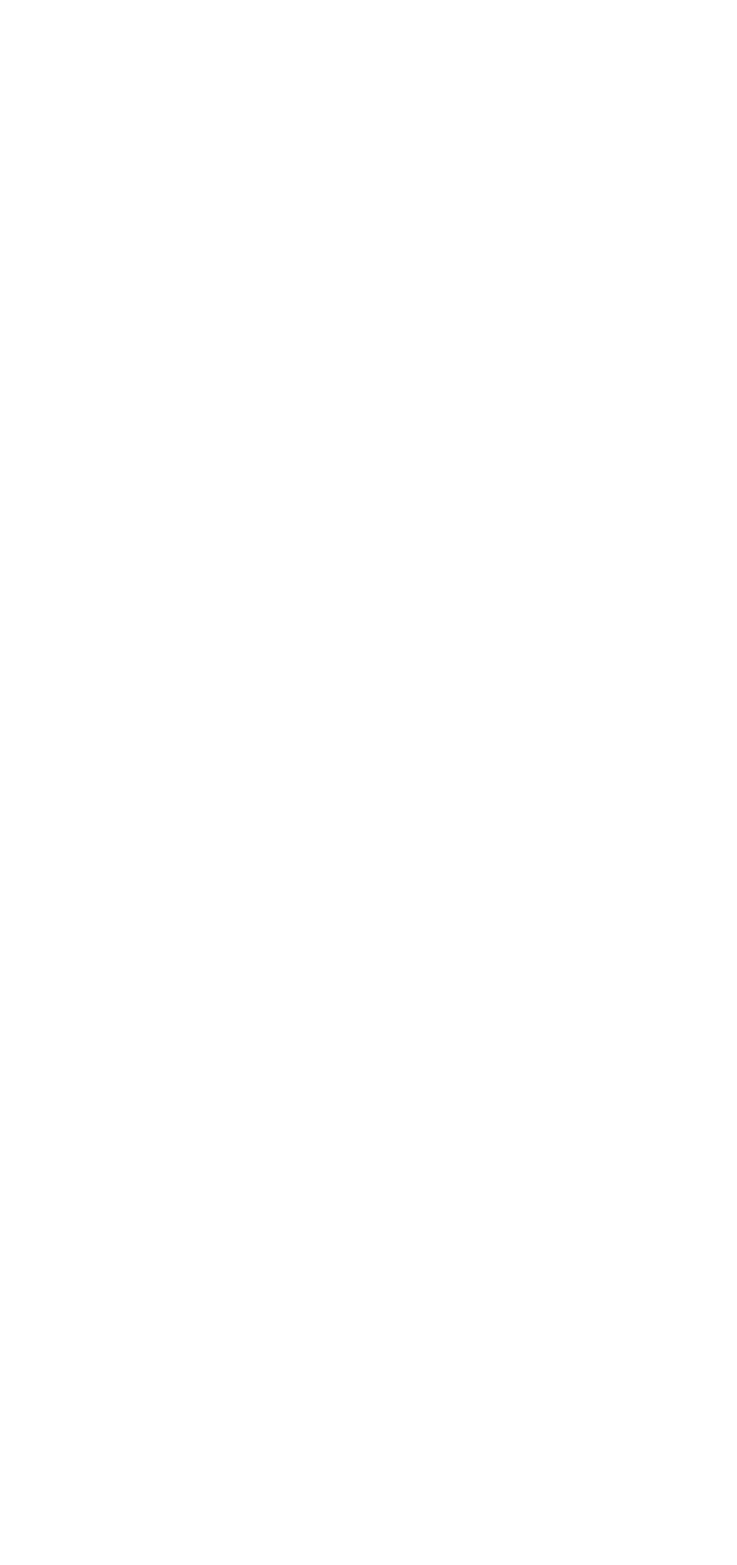
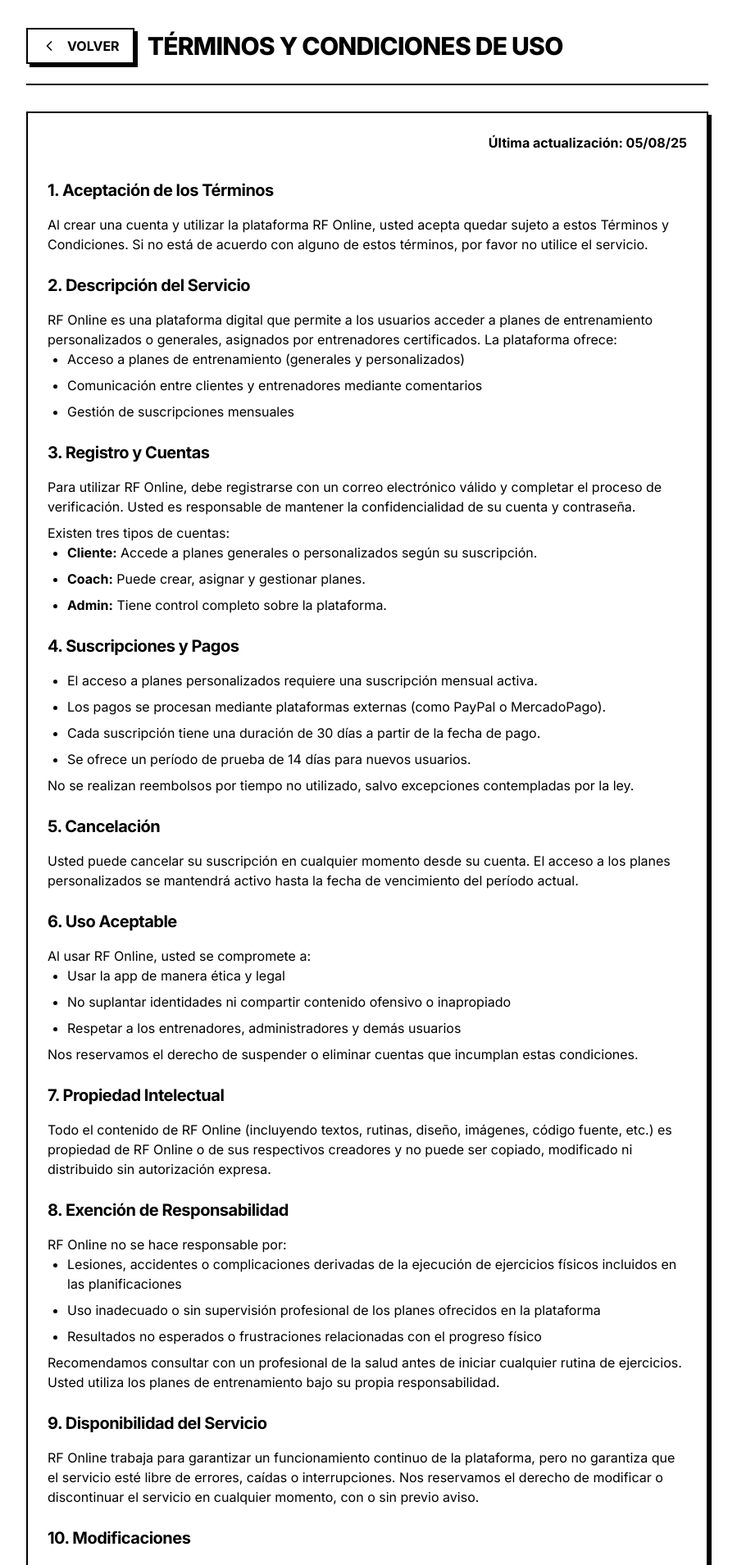
Before and after one commit to nahuelmieres/rf-online-frontend, a React (Vite) app: page /terminos in a window 1280 px wide. Before the commit this address had no page. Shown: the part 80-1989 px from the top of the page at 82% size, without its empty margins (192-1091 px from the left). Before the commit the page ends 800 px from the top, so only its background shows below. Built offline with nearby package versions, Linux system fonts and the light colour scheme.

Commit message:
feat: agregué página de términos y condiciones y casilla de verificación integrada en el registro para la aceptación de dichos  términos

```diff
--- a/src/pages/Registro.jsx
+++ b/src/pages/Registro.jsx
@@ -6,6 +6,7 @@ const Registro = () => {
   const [nombre, setNombre] = useState("");
   const [email, setEmail] = useState("");
   const [password, setPassword] = useState("");
+  const [aceptaTerminos, setTerminos] = useState(false);
   const [error, setError] = useState(null);
   const [loading, setLoading] = useState(false);
   const navigate = useNavigate();
@@ -16,6 +17,7 @@ const Registro = () => {
     setError(null);
 
     try {
+      console.log("Terminos aceptados:", terminos);
       const response = await fetch(`${import.meta.env.VITE_API_URL}/api/usuarios/registrar`, {
         method: "POST",
         headers: { "Content-Type": "application/json" },
@@ -23,7 +25,8 @@ const Registro = () => {
           nombre,
           email,
           password,
-          rol: "cliente"
+          rol: "cliente",
+          aceptaTerminos,
         }),
       });
 
@@ -87,7 +90,6 @@ const Registro = () => {
                 className="pl-10 w-full p-3 border-2 border-black dark:border-gray-600 bg-white dark:bg-black text-base focus:outline-none"
                 value={nombre}
                 onChange={(e) => setNombre(e.target.value)}
-                required
               />
             </div>
           </div>
@@ -108,7 +110,6 @@ const Registro = () => {
                 className="pl-10 w-full p-3 border-2 border-black dark:border-gray-600 bg-white dark:bg-black text-base focus:outline-none"
                 value={email}
                 onChange={(e) => setEmail(e.target.value)}
-                required
               />
             </div>
           </div>
@@ -129,10 +130,23 @@ const Registro = () => {
                 className="pl-10 w-full p-3 border-2 border-black dark:border-gray-600 bg-white dark:bg-black text-base focus:outline-none"
                 value={password}
                 onChange={(e) => setPassword(e.target.value)}
-                required
                 minLength={6}
               />
             </div>
+          </div>
+
+          {/* Checkbox para aceptar terminos y condiciones */}
+          <div className="flex items-center space-x-2">
+            <input
+              id="terminos"
+              type="checkbox"
+              className="h-5 w-5 border-2 border-black dark:border-gray-600 rounded focus:ring-2 focus:ring-primary-light dark:focus:ring-primary-dark"
+              onChange={(e) => setTerminos(e.target.checked)}
+              checked={aceptaTerminos}
+            />
+            <label htmlFor="terminos" className="text-sm md:text-base">
+              Acepto los <Link to="/terminos" target="_blank" className="text-blue-600 hover:underline">términos y condiciones</Link>
+            </label>
           </div>
 
           {/* Botón de Registro */}
--- /dev/null
+++ b/src/pages/TerminosCondiciones.jsx
@@ -0,0 +1,122 @@
+import React from 'react';
+import { Link } from 'react-router-dom';
+import { ChevronLeft } from 'lucide-react';
+
+const TerminosCondiciones = () => {
+  return (
+    <section className="max-w-4xl mx-auto px-4 sm:px-6 lg:px-8 py-8">
+      {/* Header */}
+      <div className="flex items-center gap-4 mb-8 border-b-2 border-black dark:border-gray-600 pb-6">
+        <Link
+          to="/registro"
+          className="flex items-center gap-2 px-4 py-2 border-2 border-black dark:border-gray-600 bg-white dark:bg-black text-black dark:text-white font-bold shadow-hard hover:shadow-none hover:translate-x-0.5 hover:translate-y-0.5 transition-all"
+        >
+          <ChevronLeft size={20} className="mr-1" /> VOLVER
+        </Link>
+        <h1 className="text-2xl sm:text-3xl font-extrabold tracking-tight">
+          TÉRMINOS Y CONDICIONES DE USO
+        </h1>
+      </div>
+
+      {/* Contenido */}
+      <div className="border-2 border-black dark:border-gray-600 bg-white dark:bg-black shadow-hard p-6 mb-8">
+        <div className="prose dark:prose-invert max-w-none">
+          <p className="text-right font-bold mb-8">Última actualización: 05/08/25</p>
+
+          <h2 className="text-xl font-bold mt-6 mb-4">1. Aceptación de los Términos</h2>
+          <p>
+            Al crear una cuenta y utilizar la plataforma RF Online, usted acepta quedar sujeto a estos Términos y Condiciones. Si no está de acuerdo con alguno de estos términos, por favor no utilice el servicio.
+          </p>
+
+          <h2 className="text-xl font-bold mt-6 mb-4">2. Descripción del Servicio</h2>
+          <p>
+            RF Online es una plataforma digital que permite a los usuarios acceder a planes de entrenamiento personalizados o generales, asignados por entrenadores certificados. La plataforma ofrece:
+          </p>
+          <ul className="list-disc pl-6 space-y-2">
+            <li>Acceso a planes de entrenamiento (generales y personalizados)</li>
+            <li>Comunicación entre clientes y entrenadores mediante comentarios</li>
+            <li>Gestión de suscripciones mensuales</li>
+          </ul>
+
+          <h2 className="text-xl font-bold mt-6 mb-4">3. Registro y Cuentas</h2>
+          <p>
+            Para utilizar RF Online, debe registrarse con un correo electrónico válido y completar el proceso de verificación. Usted es responsable de mantener la confidencialidad de su cuenta y contraseña.
+          </p>
+          <p className="mt-2">
+            Existen tres tipos de cuentas:
+          </p>
+          <ul className="list-disc pl-6 space-y-2">
+            <li><strong>Cliente:</strong> Accede a planes generales o personalizados según su suscripción.</li>
+            <li><strong>Coach:</strong> Puede crear, asignar y gestionar planes.</li>
+            <li><strong>Admin:</strong> Tiene control completo sobre la plataforma.</li>
+          </ul>
+
+          <h2 className="text-xl font-bold mt-6 mb-4">4. Suscripciones y Pagos</h2>
+          <ul className="list-disc pl-6 space-y-2">
+            <li>El acceso a planes personalizados requiere una suscripción mensual activa.</li>
+            <li>Los pagos se procesan mediante plataformas externas (como PayPal o MercadoPago).</li>
+            <li>Cada suscripción tiene una duración de 30 días a partir de la fecha de pago.</li>
+            <li>Se ofrece un período de prueba de 14 días para nuevos usuarios.</li>
+          </ul>
+          <p className="mt-2">
+            No se realizan reembolsos por tiempo no utilizado, salvo excepciones contempladas por la ley.
+          </p>
+
+          <h2 className="text-xl font-bold mt-6 mb-4">5. Cancelación</h2>
+          <p>
+            Usted puede cancelar su suscripción en cualquier momento desde su cuenta. El acceso a los planes personalizados se mantendrá activo hasta la fecha de vencimiento del período actual.
+          </p>
+
+          <h2 className="text-xl font-bold mt-6 mb-4">6. Uso Aceptable</h2>
+          <p>
+            Al usar RF Online, usted se compromete a:
+          </p>
+          <ul className="list-disc pl-6 space-y-2">
+            <li>Usar la app de manera ética y legal</li>
+            <li>No suplantar identidades ni compartir contenido ofensivo o inapropiado</li>
+            <li>Respetar a los entrenadores, administradores y demás usuarios</li>
+          </ul>
+          <p className="mt-2">
+            Nos reservamos el derecho de suspender o eliminar cuentas que incumplan estas condiciones.
+          </p>
+
+          <h2 className="text-xl font-bold mt-6 mb-4">7. Propiedad Intelectual</h2>
+          <p>
+            Todo el contenido de RF Online (incluyendo textos, rutinas, diseño, imágenes, código fuente, etc.) es propiedad de RF Online o de sus respectivos creadores y no puede ser copiado, modificado ni distribuido sin autorización expresa.
+          </p>
+
+          <h2 className="text-xl font-bold mt-6 mb-4">8. Exención de Responsabilidad</h2>
+          <p>
+            RF Online no se hace responsable por:
+          </p>
+          <ul className="list-disc pl-6 space-y-2">
+            <li>Lesiones, accidentes o complicaciones derivadas de la ejecución de ejercicios físicos incluidos en las planificaciones</li>
+            <li>Uso inadecuado o sin supervisión profesional de los planes ofrecidos en la plataforma</li>
+            <li>Resultados no esperados o frustraciones relacionadas con el progreso físico</li>
+          </ul>
+          <p className="mt-2">
+            Recomendamos consultar con un profesional de la salud antes de iniciar cualquier rutina de ejercicios. Usted utiliza los planes de entrenamiento bajo su propia responsabilidad.
+          </p>
+
+          <h2 className="text-xl font-bold mt-6 mb-4">9. Disponibilidad del Servicio</h2>
+          <p>
+            RF Online trabaja para garantizar un funcionamiento continuo de la plataforma, pero no garantiza que el servicio esté libre de errores, caídas o interrupciones. Nos reservamos el derecho de modificar o discontinuar el servicio en cualquier momento, con o sin previo aviso.
+          </p>
+
+          <h2 className="text-xl font-bold mt-6 mb-4">10. Modificaciones</h2>
+          <p>
+            Nos reservamos el derecho de modificar estos Términos y Condiciones. En caso de cambios sustanciales, se notificará a los usuarios mediante la plataforma o por correo electrónico.
+          </p>
+
+          <h2 className="text-xl font-bold mt-6 mb-4">11. Contacto</h2>
+          <p>
+            Para consultas relacionadas con estos términos, puede comunicarse con nosotros por nuestras redes sociales:
+            <span className="font-bold"><Link to="https://www.instagram.com/real.forceuy/" target="_blank"> REAL FORCE</Link></span>
+          </p>
+        </div>
+      </div>
+    </section>
+  );
+};
+
+export default TerminosCondiciones;
--- a/src/routes/AppRoutes.jsx
+++ b/src/routes/AppRoutes.jsx
@@ -13,6 +13,7 @@ import Registro from '../pages/Registro';
 import CrearPlanificacion from '../pages/Planificaciones/CrearPlanificacion';
 import Suscripcion from '../pages/Pagos/Suscripcion';
 import PerfilUsuario from '../pages/Usuarios/PerfilUsuario';
+import TerminosCondiciones from '../pages/TerminosCondiciones';
 
 const AppRoutes = () => {
     return (
@@ -20,6 +21,7 @@ const AppRoutes = () => {
             {/* Públicas */}
             <Route path="/login" element={<Login />} />
             <Route path="/registro" element={<Registro />} />
+            <Route path="/terminos" element={<TerminosCondiciones />} />
 
             {/* Privadas */}
             <Route element={<RutaPrivada />}>
```
